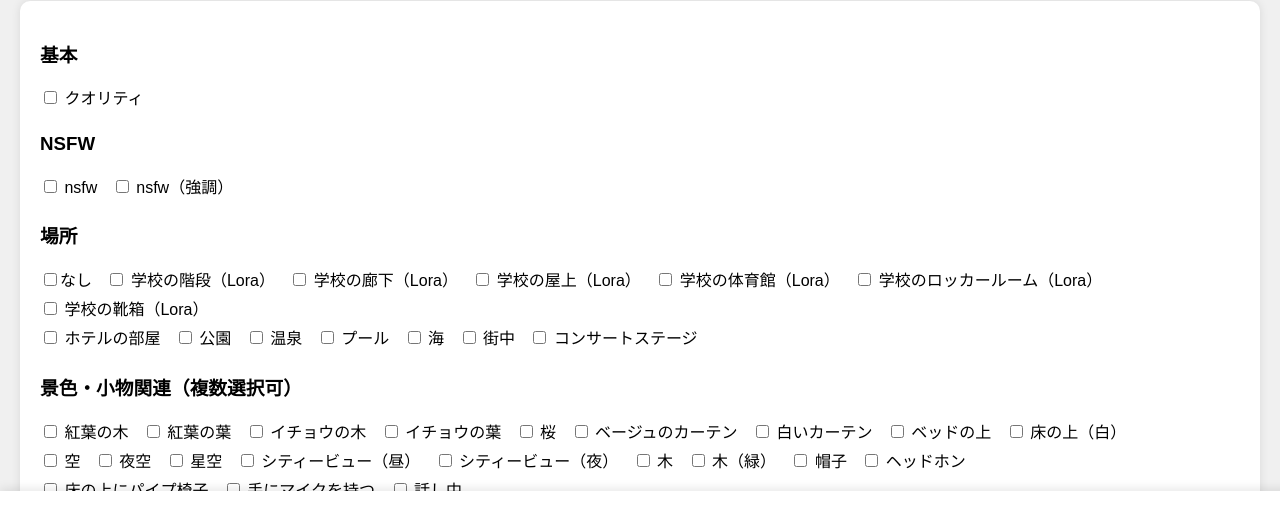
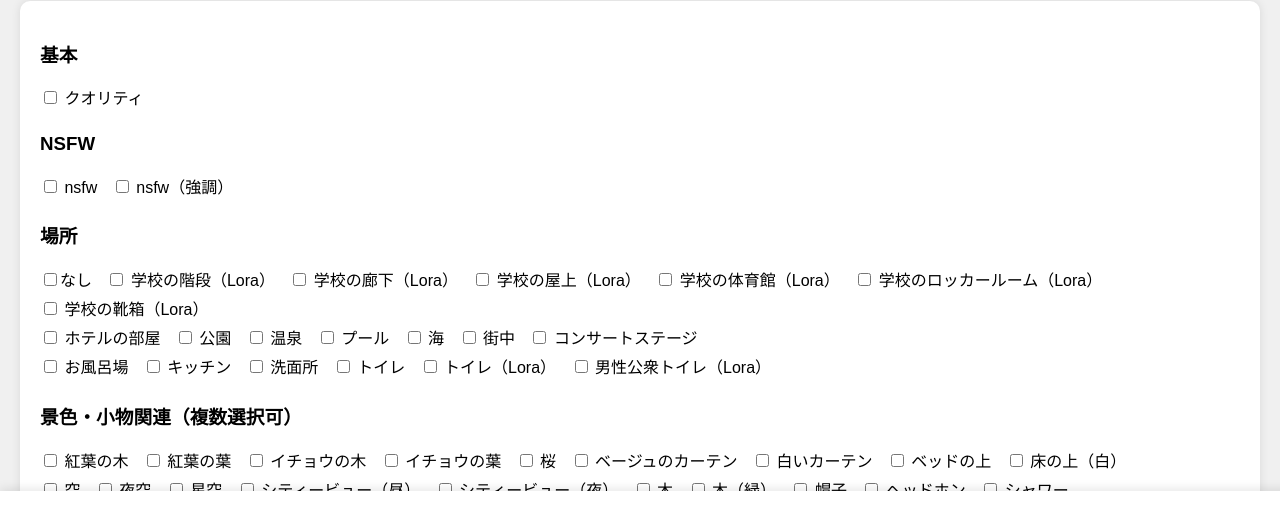
Before and after one commit to yassyyuki/PromptGenerator, a plain HTML site: page index.html in a window 1280 px wide. Shown: the part 99-608 px from the top of the page. Drawn offline with Linux system fonts and the light colour scheme.

Commit message:
add detail

```diff
--- a/index.html
+++ b/index.html
@@ -92,6 +92,13 @@
             <label class="title-checkbox"><input type="checkbox" data-category="場所" data-title="海" data-prompt="ocean"> 海</label>
             <label class="title-checkbox"><input type="checkbox" data-category="場所" data-title="街中" data-prompt="in city street"> 街中</label>
             <label class="title-checkbox"><input type="checkbox" data-category="場所" data-title="コンサートステージ" data-prompt="at concert stage"> コンサートステージ</label>
+            <br/>
+            <label class="title-checkbox"><input type="checkbox" data-category="場所" data-title="お風呂場" data-prompt="(bathroom)"> お風呂場</label>
+            <label class="title-checkbox"><input type="checkbox" data-category="場所" data-title="キッチン" data-prompt="(kitchen)"> キッチン</label>
+            <label class="title-checkbox"><input type="checkbox" data-category="場所" data-title="洗面所" data-prompt="(washroom)"> 洗面所</label>
+            <label class="title-checkbox"><input type="checkbox" data-category="場所" data-title="トイレ" data-prompt="(toilet)"> トイレ</label>
+            <label class="title-checkbox"><input type="checkbox" data-category="場所" data-title="トイレ（Lora）" data-prompt="<lora:toiletrec2:0.3:INS2> toilet"> トイレ（Lora）</label>
+            <label class="title-checkbox"><input type="checkbox" data-category="場所" data-title="男性公衆トイレ（Lora）" data-prompt="<lora:restroom_v0.2a:0.3> restroom"> 男性公衆トイレ（Lora）</label>
             <!-- 他のタイトルも同様に追加 -->
         </div>
         <!-- Category: 景色関連 -->
@@ -116,6 +123,7 @@
             <label class="title-checkbox"><input type="checkbox" data-category="景色関連14" data-title="木（緑）" data-prompt="(green woods)"> 木（緑）</label>
             <label class="title-checkbox"><input type="checkbox" data-category="景色関連15" data-title="帽子" data-prompt="(hat)"> 帽子</label>
             <label class="title-checkbox"><input type="checkbox" data-category="景色関連16" data-title="ヘッドホン" data-prompt="(headphones)"> ヘッドホン</label>
+            <label class="title-checkbox"><input type="checkbox" data-category="景色関連16" data-title="シャワー" data-prompt="(shower)"> シャワー</label>
             <br/>
             <label class="title-checkbox"><input type="checkbox" data-category="景色関連17" data-title="床の上にパイプ椅子" data-prompt="(multiple pipe chairs on floor)"> 床の上にパイプ椅子</label>
             <label class="title-checkbox"><input type="checkbox" data-category="景色関連18" data-title="手にマイクを持つ" data-prompt="(holding a microphone in her hand)"> 手にマイクを持つ</label>
@@ -288,9 +296,9 @@
             <label class="title-checkbox"><input type="checkbox" data-category="下着の色" data-title="白（パンツのみ）" data-prompt="(white pantie)">白（パンツのみ）</label>
             <label class="title-checkbox"><input type="checkbox" data-category="下着の色" data-title="白（ブラ+パンツ）" data-prompt="(white bra, white pantie)">白（ブラ+パンツ）</label>
             <br/>
-            <label class="title-checkbox"><input type="checkbox" data-category="下着の色" data-title="青（ブラのみ）" data-prompt="(blue bra)">青（ブラのみ）</label>
-            <label class="title-checkbox"><input type="checkbox" data-category="下着の色" data-title="青（パンツのみ）" data-prompt="(blue pantie)">青（パンツのみ）</label>
-            <label class="title-checkbox"><input type="checkbox" data-category="下着の色" data-title="青（ブラ+パンツ）" data-prompt="(blue bra, blue pantie)">青（ブラ+パンツ）</label>
+            <label class="title-checkbox"><input type="checkbox" data-category="下着の色" data-title="青（ブラのみ）" data-prompt="(light blue bra)">青（ブラのみ）</label>
+            <label class="title-checkbox"><input type="checkbox" data-category="下着の色" data-title="青（パンツのみ）" data-prompt="(light blue pantie)">青（パンツのみ）</label>
+            <label class="title-checkbox"><input type="checkbox" data-category="下着の色" data-title="青（ブラ+パンツ）" data-prompt="(light blue bra, light blue pantie)">青（ブラ+パンツ）</label>
             <br/>
             <label class="title-checkbox"><input type="checkbox" data-category="下着の色" data-title="ピンク（ブラのみ）" data-prompt="(pink bra)">ピンク（ブラのみ）</label>
             <label class="title-checkbox"><input type="checkbox" data-category="下着の色" data-title="ピンク（パンツのみ）" data-prompt="(pink pantie)">ピンク（パンツのみ）</label>
@@ -307,8 +315,8 @@
             <label class="title-checkbox"><input type="checkbox" data-category="下着の色3" data-title="白（ブラのみ）" data-prompt="((white bra))">白（ブラのみ）（複数選択可）</label>
             <label class="title-checkbox"><input type="checkbox" data-category="下着の色4" data-title="白（パンツのみ）" data-prompt="((white pantie))">白（パンツのみ）（複数選択可）</label>
             <br/>
-            <label class="title-checkbox"><input type="checkbox" data-category="下着の色5" data-title="青（ブラのみ）" data-prompt="((blue bra))">青（ブラのみ）（複数選択可）</label>
-            <label class="title-checkbox"><input type="checkbox" data-category="下着の色6" data-title="青（パンツのみ）" data-prompt="((blue pantie))">青（パンツのみ）（複数選択可）</label>
+            <label class="title-checkbox"><input type="checkbox" data-category="下着の色5" data-title="青（ブラのみ）" data-prompt="((light blue bra))">青（ブラのみ）（複数選択可）</label>
+            <label class="title-checkbox"><input type="checkbox" data-category="下着の色6" data-title="青（パンツのみ）" data-prompt="((light blue pantie))">青（パンツのみ）（複数選択可）</label>
             <br/>
             <label class="title-checkbox"><input type="checkbox" data-category="下着の色7" data-title="ピンク（ブラのみ）" data-prompt="((pink bra))">ピンク（ブラのみ）（複数選択可）</label>
             <label class="title-checkbox"><input type="checkbox" data-category="下着の色8" data-title="ピンク（パンツのみ）" data-prompt="((pink pantie))">ピンク（パンツのみ）（複数選択可）</label>
@@ -396,6 +404,7 @@
             <label class="title-checkbox"><input type="checkbox" data-category="手の位置" data-title="右手を頭の上に手を置く" data-prompt="(right above on the head)"> 右手を頭の上に手を置く</label>
             <label class="title-checkbox"><input type="checkbox" data-category="手の位置" data-title="膝に手を置く" data-prompt="(hands on knees)"> 膝に手を置く</label>
             <label class="title-checkbox"><input type="checkbox" data-category="手の位置" data-title="腰に手を当てる" data-prompt="(Hands on hips)"> 腰に手を当てる</label>
+            <label class="title-checkbox"><input type="checkbox" data-category="手の位置" data-title="ファッションモデルポーズ" data-prompt="(fashion model posing)"> ファッションモデルポーズ</label>
             <br/>
             <label class="title-checkbox"><input type="checkbox" data-category="手の位置" data-title="ポケットに手に入れる" data-prompt="(Hands in pockets)"> ポケットに手に入れる</label>
             <label class="title-checkbox"><input type="checkbox" data-category="手の位置" data-title="胸に手を置く" data-prompt="(hands on chest)"> 胸に手を置く</label>
@@ -434,6 +443,7 @@
             <h3>姿勢</h3>
             <label class="title-checkbox"><input type="checkbox" data-category="姿勢" data-title="立ち" data-prompt="standing"> 立ち</label>
             <label class="title-checkbox"><input type="checkbox" data-category="姿勢" data-title="座り" data-prompt="sitting"> 座り</label>
+            <label class="title-checkbox"><input type="checkbox" data-category="姿勢" data-title="猫背で座る" data-prompt="Slouching"> 猫背で座る</label>
             <label class="title-checkbox"><input type="checkbox" data-category="姿勢" data-title="踊っている" data-prompt="dancing"> 踊っている</label>
             <!-- <label class="title-checkbox"><input type="checkbox" data-category="姿勢" data-title="片足上げる" data-prompt="standing, (leg up)"> 片足上げる</label> -->
             <label class="title-checkbox"><input type="checkbox" data-category="姿勢" data-title="おしりをつきだす（Lora）" data-prompt="((lie on one’s back))"> おしりをつきだす（Lora）</label>
@@ -462,6 +472,7 @@
             <label class="title-checkbox"><input type="checkbox" data-category="カメラアングル" data-title="上" data-prompt="from above"> 上</label>
             <label class="title-checkbox"><input type="checkbox" data-category="カメラアングル" data-title="下" data-prompt="from below"> 下</label>
             <label class="title-checkbox"><input type="checkbox" data-category="カメラアングル" data-title="横" data-prompt="from side"> 横</label>
+            <label class="title-checkbox"><input type="checkbox" data-category="カメラアングル" data-title="肩越しに見る" data-prompt="Looking Over Shoulder"> 肩越しに見る</label>
             <!-- 他のタイトルも同様に追加 -->
         </div>
         <div class="category">
@@ -501,6 +512,13 @@
         <div class="category">
             <h3>中出し</h3>
             <label class="title-checkbox"><input type="checkbox" data-category="中出し" data-title="中出し" data-prompt="((cum, cum in pussy, cumdrip, creampie)), <lora:Creampie_v11:0.1>"> 中出し</label>
+            <!-- 他のタイトルも同様に追加 -->
+        </div>
+        <!-- Category: Add detail -->
+        <div class="category">
+            <h3>Add detail</h3>
+            <label class="title-checkbox"><input type="checkbox" data-category="Add detail" data-title="Add detail" data-prompt="<lora:more_details:0.2>"> Add detail</label>
+            <label class="title-checkbox"><input type="checkbox" data-category="Add detail" data-title="Add detail" data-prompt="<lora:more_details:0.2>"> More add detail</label>
             <!-- 他のタイトルも同様に追加 -->
         </div>
         <!-- Category: ペニスなし -->
```
Also changed, not shown: 1 other file.
